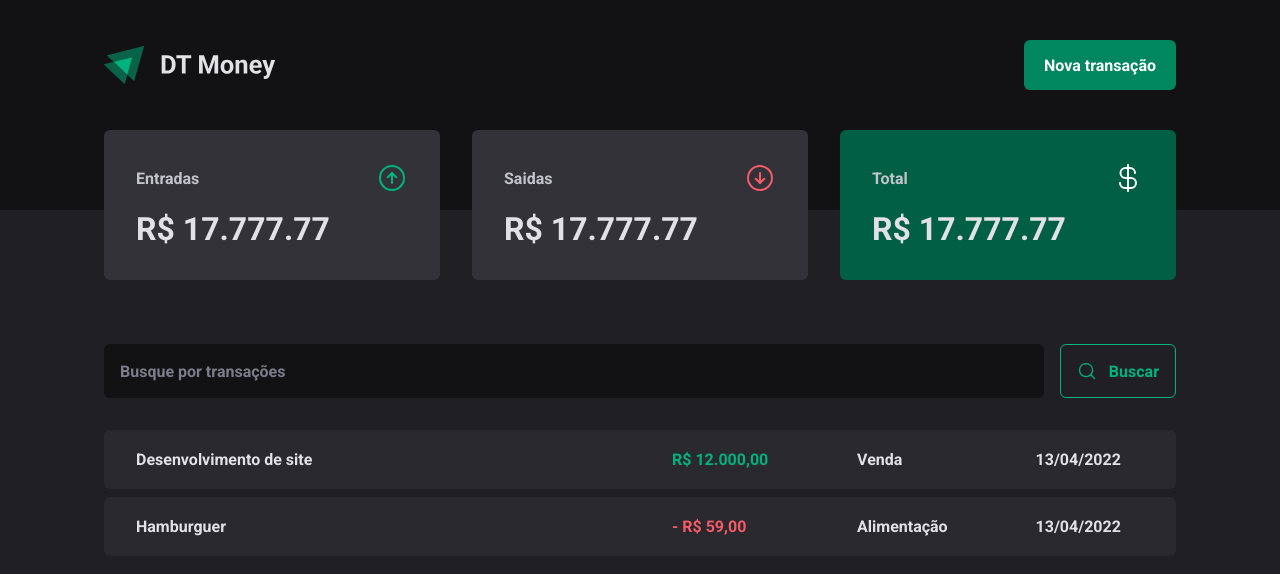
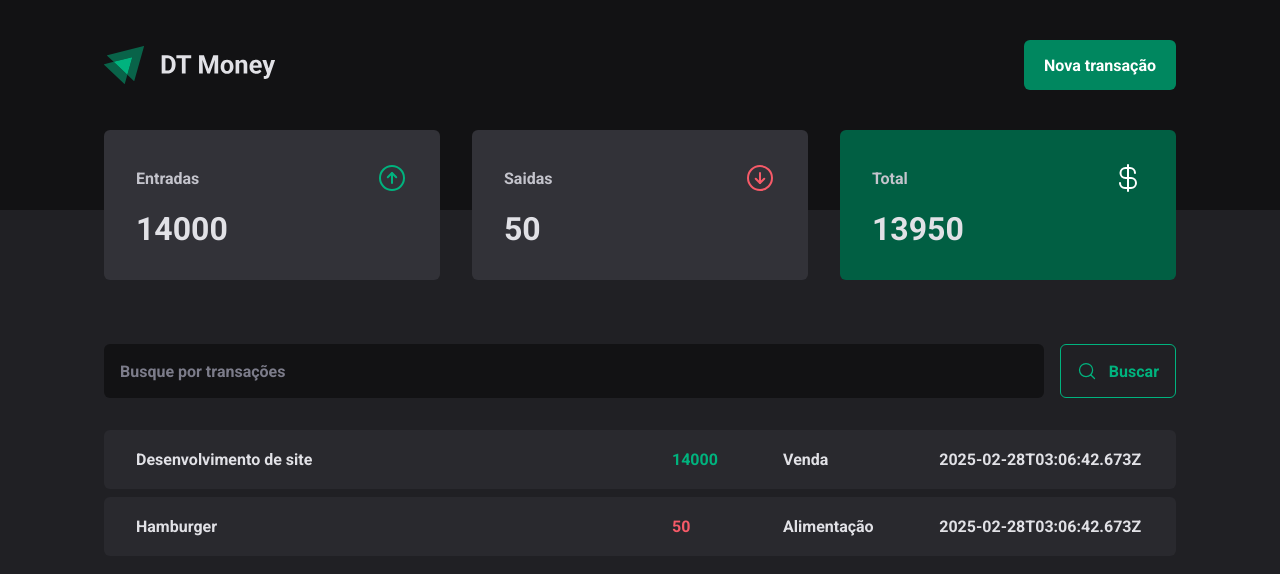
Before and after one commit to Alexandre-Cartaxo/DT-Money, a React (Vite) app: page / in a window 1280 px wide. Shown: the top 574 px of the page. Built offline with nearby package versions, Linux system fonts and the light colour scheme; data requests are answered from the project's data file.

Commit message:
JsonServer e contexto de transações

```diff
--- a/package.json
+++ b/package.json
@@ -5,6 +5,7 @@
   "type": "module",
   "scripts": {
     "dev": "vite",
+    "dev:server": "json-server server.json -w",
     "build": "tsc -b && vite build",
     "lint": "eslint .",
     "preview": "vite preview"
@@ -27,6 +28,7 @@
     "eslint-plugin-react-hooks": "^5.0.0",
     "eslint-plugin-react-refresh": "^0.4.18",
     "globals": "^15.14.0",
+    "json-server": "^1.0.0-beta.3",
     "typescript": "~5.7.2",
     "typescript-eslint": "^8.22.0",
     "vite": "^6.1.0"
--- /dev/null
+++ b/server.json
@@ -0,0 +1,20 @@
+{
+  "transactions": [
+    {
+      "id":1,
+      "description": "Desenvolvimento de site",
+      "type": "income",
+      "category": "Venda",
+      "price": 14000,
+      "createdAt": "2025-02-28T03:06:42.673Z"
+    },
+    {
+      "id":2,
+      "description": "Hamburger",
+      "type": "outcome",
+      "category": "Alimentação",
+      "price": 50,
+      "createdAt": "2025-02-28T03:06:42.673Z"
+    }
+  ]
+}
--- a/src/@types/pages/Transactions/index.tsx
+++ b/src/@types/pages/Transactions/index.tsx
@@ -1,42 +1,40 @@
+import { useContext } from "react";
 import { Header } from "../../../components/Header";
 import { Summary } from "../../../components/Summary";
+import { TransactionsContext } from "../../../contexts/TransactionsContext";
 import { SearchForm } from "./components/SearchForm";
 import { PriceHighlight, TransactionsContainer, TransactionsTable } from "./styles";
 
+
 export function Transactions() {
+
+  const {transactions} = useContext(TransactionsContext);
+
   return (
     <div>
       <Header />
       <Summary />
       <TransactionsContainer>
-        <SearchForm/>
+        <SearchForm />
         <TransactionsTable>
           <tbody>
-            <tr>
-              <td width="50%">Desenvolvimento de site</td>
-              <td>
-              <PriceHighlight variant="income">
-                R$ 12.000,00
-                </PriceHighlight>
-              </td>
-              <td>Venda</td>
-              <td>13/04/2022</td>
-            </tr>
-            <tr>
-              <td width="50%">Hamburguer</td>
-              <td>
-                <PriceHighlight variant="outcome">
-                - R$ 59,00
-                </PriceHighlight>
-                </td>
-              <td>Alimentação</td>
-              <td>13/04/2022</td>
-            </tr>
+            {transactions.map(transaction => {
+              return (
+                <tr key={transaction.id}>
+                  <td width="50%">{transaction.description}</td>
+                  <td>
+                  <PriceHighlight variant={transaction.type}>
+                    {transaction.price}
+                    </PriceHighlight>
+                  </td>
+                  <td>{transaction.category}</td>
+                  <td>{transaction.createdAt}</td>
+               </tr>
+              )
+            })}
           </tbody>
         </TransactionsTable>
-
       </TransactionsContainer>
-
     </div>
   )
 }
--- a/src/App.tsx
+++ b/src/App.tsx
@@ -2,6 +2,7 @@
 import { defaultTheme } from "./styles/themes/default";
 import { GlobalStyle } from "./styles/global";
 import { Transactions } from "./@types/pages/Transactions";
+import { TransactionsProvider } from "./contexts/TransactionsContext";
 
 
 export function App() {
@@ -9,7 +10,11 @@
   return (
     <ThemeProvider theme={defaultTheme}>
       <GlobalStyle/>
+
+      <TransactionsProvider>
       <Transactions/>
+      </TransactionsProvider>
+
     </ThemeProvider>
   )
 }
--- a/src/components/Summary/index.tsx
+++ b/src/components/Summary/index.tsx
@@ -1,7 +1,32 @@
 import { ArrowCircleDown, ArrowCircleUp, CurrencyDollar } from "phosphor-react";
 import { SummaryCard, SummaryContainer } from "./styles";
+import { useContext } from "react";
+import { TransactionsContext } from "../../contexts/TransactionsContext";
 
 export function Summary() {
+  const {transactions} = useContext(TransactionsContext);
+
+  const summary = transactions.reduce(
+    (acc,transaction)=>{
+      if(transaction.type === 'income'){
+        acc.income += transaction.price;
+        acc.total += transaction.price;
+      }else{
+        acc.outcome += transaction.price;
+        acc.total -= transaction.price;
+      }
+      return acc;
+    },
+
+    {
+      income: 0,
+      outcome: 0,
+      total: 0
+    }
+
+  )
+
+
   return (
     <SummaryContainer>
       <SummaryCard>
@@ -9,7 +34,7 @@
           <span>Entradas</span>
           <ArrowCircleUp size={32} color="#00b37e" />
         </header>
-        <strong>R$ 17.777.77</strong>
+        <strong>{summary.income}</strong>
       </SummaryCard>
 
       <SummaryCard>
@@ -17,7 +42,7 @@
           <span>Saidas</span>
           <ArrowCircleDown size={32} color="#f75a68" />
         </header>
-        <strong>R$ 17.777.77</strong>
+        <strong>{summary.outcome}</strong>
       </SummaryCard>
 
       <SummaryCard variant="green">
@@ -25,7 +50,7 @@
           <span>Total</span>
           <CurrencyDollar size={32} color="#fff" />
         </header>
-        <strong>R$ 17.777.77</strong>
+        <strong>{summary.total}</strong>
       </SummaryCard>
 
     </SummaryContainer>
--- /dev/null
+++ b/src/contexts/TransactionsContext.tsx
@@ -0,0 +1,43 @@
+import { createContext, ReactNode, useEffect, useState } from "react";
+
+interface Transaction {
+  id: number;
+  description: string;
+  type: 'income' | 'outcome';
+  price: number;
+  category: string;
+  createdAt: string;
+}
+
+interface TransactionContextType{
+  transactions: Transaction[];
+}
+
+interface TransactionsProviderProps{
+  children: ReactNode;
+}
+
+export const TransactionsContext = createContext({} as TransactionContextType);
+
+export function TransactionsProvider({children}:TransactionsProviderProps){
+  const [transactions, setTransactions] = useState<Transaction[]>([])
+
+    async function loadTransactions() {
+      const response = await fetch('http://localhost:3000/transactions')
+      const data = await response.json();
+
+      setTransactions(data);
+    }
+
+    useEffect(() => {
+      loadTransactions();
+    }, [])
+
+
+  return (
+    <TransactionsContext.Provider value={{transactions}}>
+      {children}
+    </TransactionsContext.Provider>
+  )
+
+}
```
Also changed, not shown: 2 other files (tests, documents, lock files or other folders).
